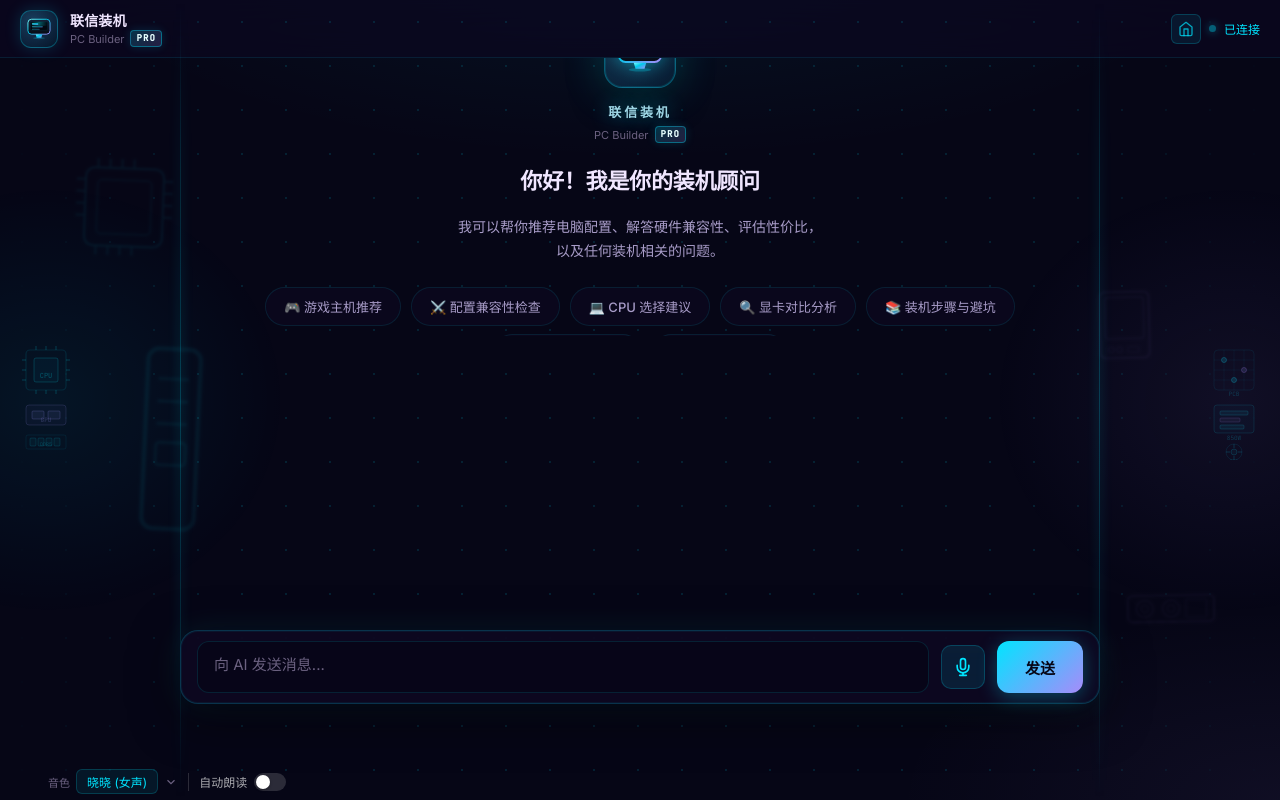
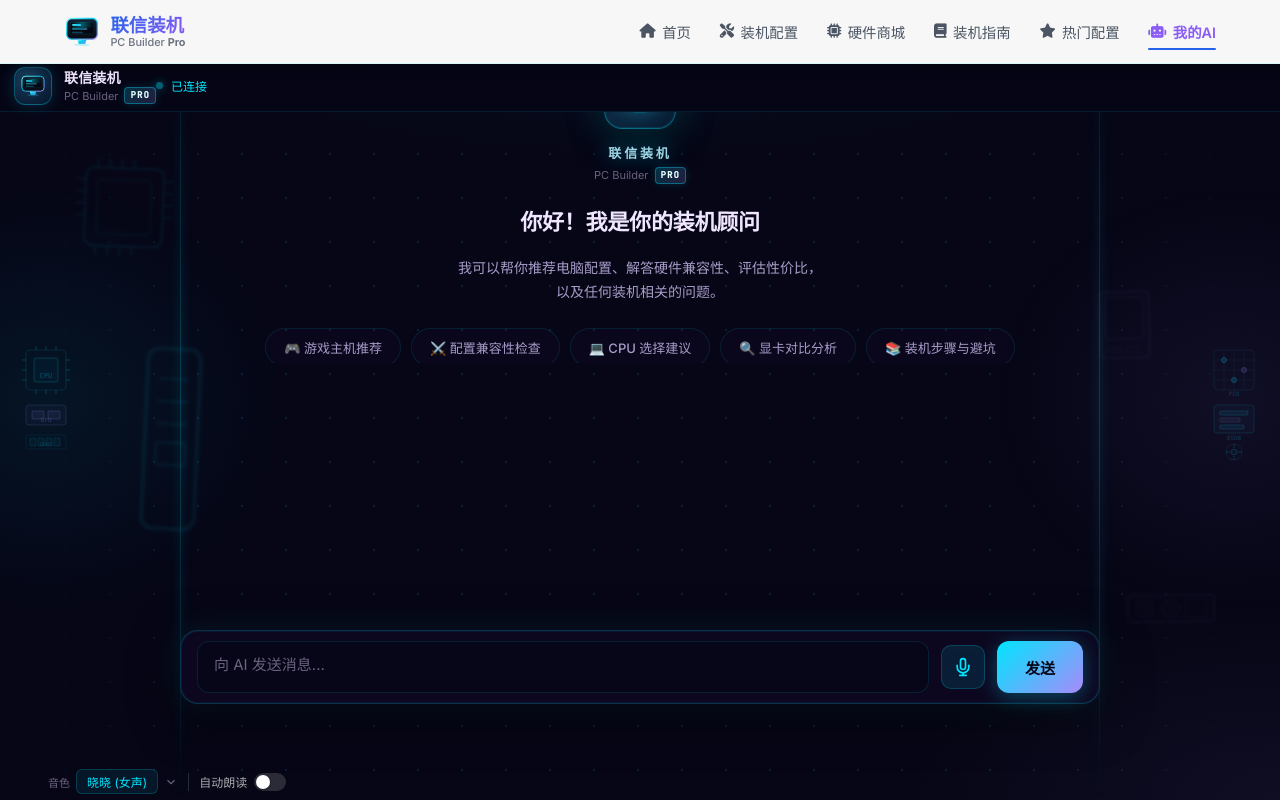
Before and after one commit to 52xiwu/pc-builder-deploy, a website: page myai.html in a window 1280 px wide. Drawn offline with Linux system fonts and the light colour scheme.

Commit message:
feat(myai): replace home button with full navbar from index

```diff
--- a/myai.html
+++ b/myai.html
@@ -7,6 +7,7 @@
   <link rel="preconnect" href="https://fonts.googleapis.com" />
   <link rel="preconnect" href="https://fonts.gstatic.com" crossorigin />
   <link href="https://fonts.googleapis.com/css2?family=Inter:wght@300;400;500;600;700;800&family=JetBrains+Mono:wght@400;500&display=swap" rel="stylesheet" />
+  <link rel="stylesheet" href="https://cdnjs.cloudflare.com/ajax/libs/font-awesome/6.4.0/css/all.min.css">
   <style>
 :root {
   --bg-void:    #060616;
@@ -52,18 +53,107 @@ body {
   -webkit-font-smoothing: antialiased;
 }
 
-/* ── 顶栏 ── */
+/* ── 顶部导航栏（来自主页） ── */
+.navbar {
+    position: fixed;
+    top: 0;
+    left: 0;
+    right: 0;
+    z-index: 1000;
+    min-height: 60px;
+    background: rgba(255, 255, 255, 0.97);
+    backdrop-filter: blur(12px);
+    border-bottom: 1px solid rgba(0, 229, 255, 0.12);
+    box-shadow: 0 2px 12px rgba(0,0,0,0.25);
+}
+.nav-container {
+    max-width: 1200px;
+    margin: 0 auto;
+    padding: 0.85rem 1.5rem;
+    min-height: 60px;
+    display: flex;
+    align-items: center;
+    justify-content: space-between;
+}
+.nav-logo {
+    display: flex;
+    align-items: center;
+    gap: 0.65rem;
+    text-decoration: none;
+    flex-shrink: 0;
+}
+.nav-logo-icon {
+    width: 36px;
+    height: 36px;
+    flex-shrink: 0;
+}
+.nav-logo-text {
+    display: flex;
+    flex-direction: column;
+    line-height: 1.2;
+}
+.nav-logo-text h1 {
+    font-size: 1.15rem;
+    font-weight: 700;
+    background: linear-gradient(135deg, #2563eb, #8b5cf6);
+    -webkit-background-clip: text;
+    -webkit-text-fill-color: transparent;
+    background-clip: text;
+}
+.nav-logo-eng {
+    font-size: 0.68rem;
+    color: #6b7280;
+    font-weight: 500;
+}
+.nav-menu {
+    display: flex;
+    gap: 1.8rem;
+}
+.nav-link {
+    display: flex;
+    align-items: center;
+    gap: 0.4rem;
+    color: #4b5563;
+    text-decoration: none;
+    font-weight: 500;
+    font-size: 0.9rem;
+    padding: 0.4rem 0;
+    position: relative;
+    transition: color 0.2s ease;
+    white-space: nowrap;
+}
+.nav-link:hover { color: #2563eb; }
+.nav-link.active { color: #2563eb; }
+.nav-link.active::after {
+    content: '';
+    position: absolute;
+    bottom: -2px;
+    left: 0;
+    right: 0;
+    height: 2px;
+    background: #2563eb;
+    border-radius: 99px;
+}
+.nav-link-ai {
+    color: #8b5cf6 !important;
+    font-weight: 600;
+}
+.nav-link-ai:hover { color: #7c3aed !important; }
+
+/* ── 顶栏（原myai topbar） ── */
 .topbar {
-  flex-shrink: 0;
-  display: flex;
-  align-items: center;
-  justify-content: space-between;
-  padding: 0 20px;
-  height: 58px;
-  background: rgba(12, 8, 32, 0.7);
-  border-bottom: 1px solid var(--border);
-  backdrop-filter: blur(20px);
-  -webkit-backdrop-filter: blur(20px);
+    position: fixed;
+    top: 60px;
+    left: 0;
+    right: 0;
+    z-index: 999;
+    height: 52px;
+    background: rgba(6, 6, 22, 0.92);
+    backdrop-filter: blur(16px);
+    border-bottom: 1px solid var(--border);
+    display: flex;
+    align-items: center;
+    padding: 0 14px;
 }
 
 .topbar-left {
@@ -146,29 +236,12 @@ body {
   font-family: var(--font-mono);
 }
 
-.btn-home {
+.topbar-right {
   display: flex;
   align-items: center;
-  justify-content: center;
-  width: 30px;
-  height: 30px;
-  border-radius: 6px;
-  background: rgba(0, 229, 255, 0.08);
-  border: 1px solid rgba(0, 229, 255, 0.2);
-  color: rgba(0, 229, 255, 0.7);
-  cursor: pointer;
-  text-decoration: none;
-  transition: background 0.2s, border-color 0.2s, color 0.2s;
-  flex-shrink: 0;
-}
-.btn-home:hover {
-  background: rgba(0, 229, 255, 0.15);
-  border-color: rgba(0, 229, 255, 0.4);
-  color: var(--cyan);
-}
-.btn-home svg { width: 16px; height: 16px; display: block; }
-
-/* ── 两侧装饰 ── */
+  gap: 8px;
+}
+
 .deco-left,
 .deco-right {
   position: fixed;
@@ -190,7 +263,7 @@ body {
   display: flex;
   flex-direction: column;
   overflow: hidden;
-  padding: 0 32px;
+  padding: 112px 32px 0; /* 112px = navbar(60px) + topbar(52px) */
   width: 100%;
   min-height: 0;
 }
@@ -844,6 +917,54 @@ body {
 </style>
 </head>
 <body>
+
+<!-- 顶部导航栏 -->
+<nav class="navbar" role="navigation" aria-label="主导航">
+  <div class="nav-container">
+    <a href="/" class="nav-logo" aria-label="联信装机 — 返回首页">
+      <div class="nav-logo-icon">
+        <svg viewBox="0 0 40 40" xmlns="http://www.w3.org/2000/svg" aria-hidden="true" focusable="false">
+          <defs>
+            <linearGradient id="lxNavLG" x1="0%" y1="0%" x2="100%" y2="100%">
+              <stop offset="0%" stop-color="#7dffff"/>
+              <stop offset="45%" stop-color="#00c8ea"/>
+              <stop offset="100%" stop-color="#a78bfa"/>
+            </linearGradient>
+            <linearGradient id="lxNavLG2" x1="0" y1="0" x2="0" y2="1">
+              <stop offset="0" stop-color="#152238"/>
+              <stop offset="1" stop-color="#060b14"/>
+            </linearGradient>
+            <linearGradient id="lxNavLG3" x1="0" y1="0" x2="1" y2="0">
+              <stop offset="0%" stop-color="#00f5ff" stop-opacity="0"/>
+              <stop offset="50%" stop-color="#00f5ff" stop-opacity="0.35"/>
+              <stop offset="100%" stop-color="#00f5ff" stop-opacity="0"/>
+            </linearGradient>
+          </defs>
+          <rect x="3" y="5" width="34" height="23" rx="5.5" fill="url(#lxNavLG2)" stroke="url(#lxNavLG)" stroke-width="1.45"/>
+          <rect x="7" y="9" width="26" height="13" rx="2.2" fill="#030810" stroke="rgba(0,229,255,0.14)" stroke-width="0.6"/>
+          <rect x="9" y="11" width="10" height="2.4" rx="1.2" fill="url(#lxNavLG)"/>
+          <rect x="9" y="15.4" width="17" height="2.4" rx="1.2" fill="url(#lxNavLG)" opacity="0.5"/>
+          <rect x="9" y="19.8" width="12" height="1.7" rx="0.85" fill="url(#lxNavLG)" opacity="0.32"/>
+          <rect x="7" y="9" width="26" height="6" rx="2.2" fill="url(#lxNavLG3)"/>
+          <path d="M15 28.5h10l-1.4 4.8h-7.2z" fill="url(#lxNavLG)"/>
+          <ellipse cx="20" cy="34.2" rx="9" ry="1.4" fill="#00e5ff" opacity="0.25"/>
+        </svg>
+      </div>
+      <div class="nav-logo-text">
+        <h1>联信装机</h1>
+        <span class="nav-logo-eng">PC Builder <b>Pro</b></span>
+      </div>
+    </a>
+    <div class="nav-menu">
+      <a href="/#home" class="nav-link"><i class="fas fa-home"></i> 首页</a>
+      <a href="/#builder" class="nav-link"><i class="fas fa-tools"></i> 装机配置</a>
+      <a href="/#products" class="nav-link"><i class="fas fa-microchip"></i> 硬件商城</a>
+      <a href="/#guides" class="nav-link"><i class="fas fa-book"></i> 装机指南</a>
+      <a href="/#presets" class="nav-link"><i class="fas fa-star"></i> 热门配置</a>
+      <a href="/myai" class="nav-link nav-link-ai active"><i class="fas fa-robot"></i> 我的AI</a>
+    </div>
+  </div>
+</nav>
 
 <!-- 聊天页装饰层 — aria-hidden 纯视觉 -->
 <div class="chat-ambient" aria-hidden="true">
@@ -964,12 +1085,6 @@ body {
     </div>
   </div>
   <div class="topbar-right">
-    <a href="/" class="btn-home" title="返回主页" aria-label="返回主页">
-      <svg viewBox="0 0 24 24" fill="none" stroke="currentColor" stroke-width="2" stroke-linecap="round" stroke-linejoin="round" aria-hidden="true">
-        <path d="M3 9l9-7 9 7v11a2 2 0 0 1-2 2H5a2 2 0 0 1-2-2z"/>
-        <polyline points="9 22 9 12 15 12 15 22"/>
-      </svg>
-    </a>
     <span class="status-dot"></span>
     <span class="status-text" id="connStatus">已连接</span>
   </div>
```
